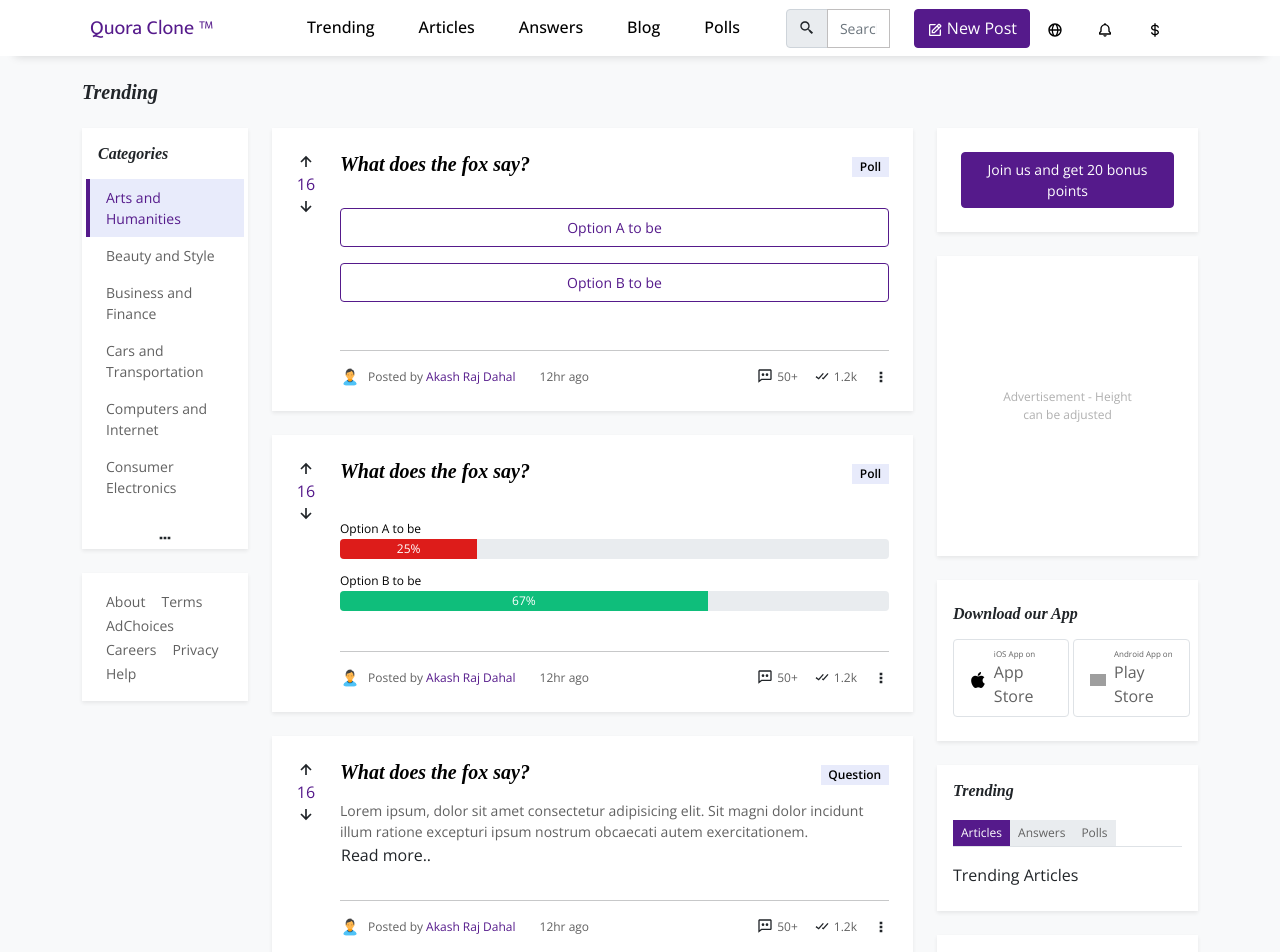
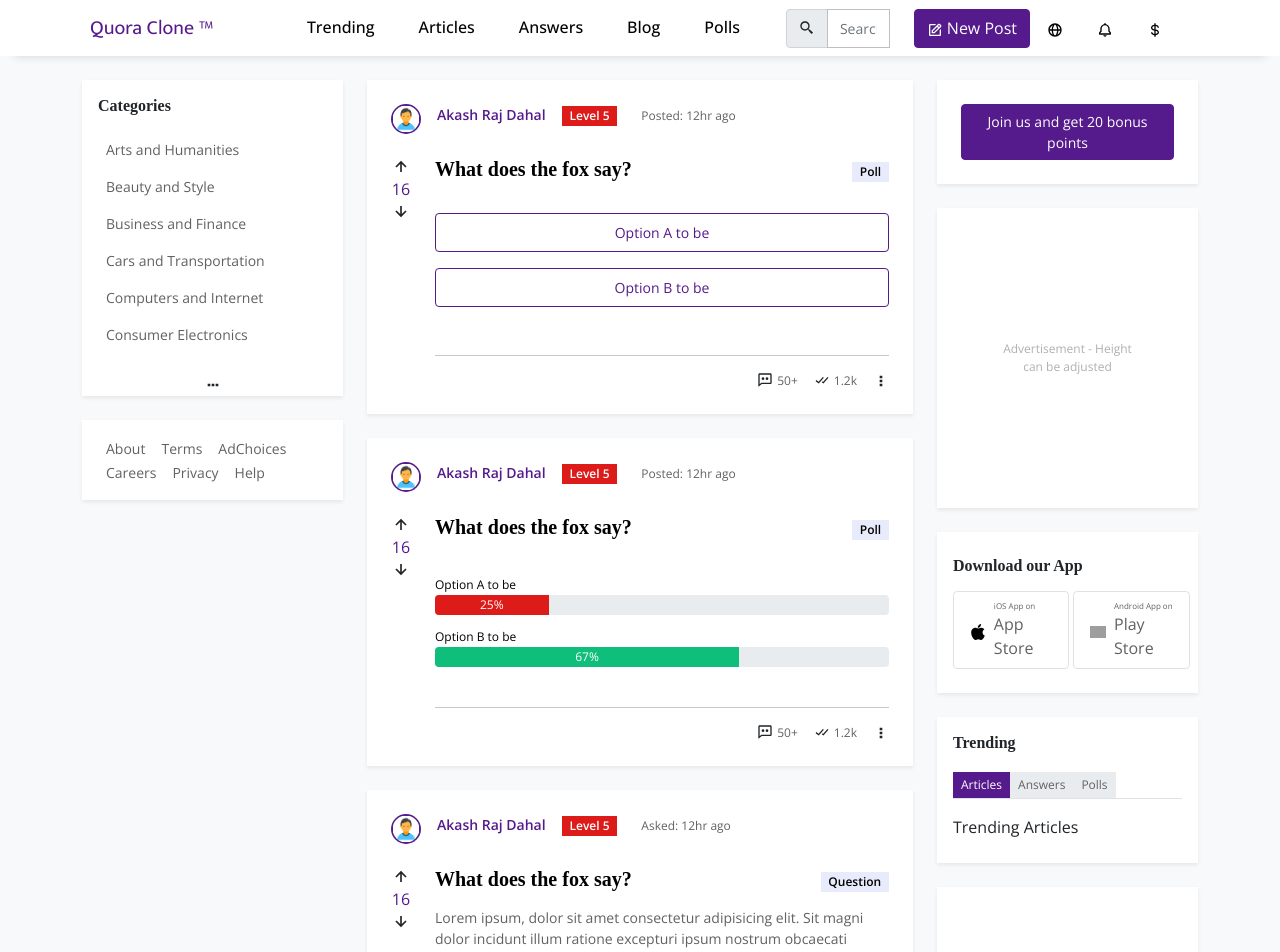
Before and after one commit to tusharsrivastava/quorac-frontend, a React (Create React App) app: page /help in a window 1280 px wide. Shown: the top 952 px of the page. Built offline with nearby package versions, Linux system fonts and the light colour scheme; grey boxes are pictures that could not be loaded.

Commit message:
Added Changes as per suggested by client

```diff
--- a/src/components/ArticleCard.js
+++ b/src/components/ArticleCard.js
@@ -14,6 +14,31 @@
 
   return (
     <div className="card shadow-sm mb-4 border-0 rounded-0 bg-white p-4">
+      <div className="d-flex mb-3">
+        <div className="d-flex flex-column align-items-center pe-3">
+          <div className="d-flex align-items-center">
+            <img
+              src="/person.png"
+              width="30"
+              height="30"
+              alt="user avatar"
+              style={{ padding: "0.1rem" }}
+              className="img-fluid rounded-circle bg-primary"
+            />
+          </div>
+        </div>
+        <div className="d-flex flex-column">
+          <div className="d-flex justify-content-between align-items-baseline">
+            <p className="mb-3 fsize-14 fw-700 pe-3">
+              <Link to="/profile" className="td-none text-primary">
+                Akash Raj Dahal
+              </Link>
+            </p>
+            <span className="badge bg-danger rounded-0 text-light">Level 5</span>
+            <small className="text-muted ms-md-4 ms-2">Asked: 12hr ago</small>
+          </div>
+        </div>
+      </div>
       <div className="d-flex">
         <div className="d-flex flex-column align-items-center pe-4">
           <BiUpArrowAlt size="1.25rem" />
@@ -27,15 +52,15 @@
                 What does the fox say?
               </Link>
             </h1>
-            <span className="badge bg-secondary rounded-0 text-dark"><small>{t(contentType)}</small></span>
+            <span className="badge bg-secondary rounded-0 text-dark">
+              <small>{t(contentType)}</small>
+            </span>
           </div>
           <p className="text-muted fsize-14 mb-0">
             Lorem ipsum, dolor sit amet consectetur adipisicing elit. Sit magni
             dolor incidunt illum ratione excepturi ipsum nostrum obcaecati autem
             exercitationem.
-          </p>
-          <p className="text-muted fsize-14">
-            <button className="btn p-0 td-none">Read more..</button>
+            <button className="btn text-primary p-0 px-1 fsize-14 td-none">Read more..</button>
           </p>
           <hr />
           <div className="d-flex flex-md-row flex-column w-100 align-items-md-center">
@@ -48,8 +73,8 @@
                 className="img-fluid rounded-circle bg-secondary"
               />
               <small className="text-muted ms-2">
-                Posted by{" "}
-                <Link to="#" className="td-none text-primary">
+                Answered by{" "}
+                <Link to="/profile" className="td-none text-primary">
                   Akash Raj Dahal
                 </Link>
               </small>
--- /dev/null
+++ b/src/components/FilterCard.js
@@ -0,0 +1,46 @@
+import { useEffect, useState } from "react";
+import { withRouter } from "react-router";
+import { Link } from "react-router-dom";
+
+const FilterCard = (props) => {
+    const { location } = props;
+    const [ visible, setVisible ] = useState(false);
+    const [ title, setTitle ] = useState("");
+
+    useEffect(()=> {
+      if (location?.hash) {
+        setVisible(true);
+        setTitle(
+          location?.hash.slice(1).replace(/(^\w|\s\w)/g, (m) => m.toUpperCase())
+        );
+      } else {
+        setVisible(false);
+      }
+    }, [location?.hash]);
+
+    if (!visible) {
+      return <></>;
+    }
+
+    return (
+      <div className="card shadow-sm mb-4 border-0 rounded-0 bg-white p-3">
+        <div className="d-flex mb-2">
+          <h6 className="fs-6">
+            <Link to="/article/1" className="td-none text-dark">
+              {title}
+            </Link>
+          </h6>
+        </div>
+        <div className="d-flex mb-3 flex-wrap">
+          {Array.from(new Array(10).keys()).map(k => {
+            const active = Math.random()*100 > 35;
+            return (<span key={k} className={`badge rounded-0 me-2 mb-2 ${active?'bg-primary text-light':'bg-secondary text-dark'}`}>
+              <small>Sub Category {k}</small>
+            </span>);
+          })}
+        </div>
+      </div>
+    );
+}
+
+export default withRouter(FilterCard);
--- a/src/components/Layout.js
+++ b/src/components/Layout.js
@@ -7,13 +7,13 @@
 const _Layout = (props) => {
   const { t } = useTranslation();
 
-  const { routes, pageTitle } = props;
+  const { routes, pageTitle, showTitle } = props;
   const { hideLS, hideRS } = props;
   const { leftSidebarSizes, rightSidebarSizes, mainSizes } = props;
   const {leftSidebar, rightSidebar, children} = props;
-  const [ls, setls] = useState({ size: null, lg: "2", sm: "3", md: "3", extras: "" });
+  const [ls, setls] = useState({ size: null, lg: "3", sm: "4", md: "4", extras: "" });
   const [rs, setrs] = useState({ size: "12", lg: "3", sm: null, md: null, extras: "" });
-  const [ms, setms] = useState({ size: "12", lg: "7", sm: "8", md: "9", extras: "" });
+  const [ms, setms] = useState({ size: "12", lg: "6", sm: "7", md: "8", extras: "" });
 
   useEffect(() => {
     if (leftSidebarSizes) {
@@ -35,19 +35,39 @@
       <Navbar routes={routes} />
       <Container>
         <Row className="my-4">
-          <h5 className="mb-4">{t(pageTitle)}</h5>
-          {hideLS ? (<></>) : (
-            <Col size={ms.size} lg={ls.lg} md={ls.md} sm={ls.sm} className={`order-2 order-sm-1 ${ls.extras}`}>
-              <div className="d-flex flex-column">
-                {leftSidebar}
-              </div>
+          {showTitle ? <h5 className="mb-4">{t(pageTitle)}</h5> : <></>}
+          {hideLS ? (
+            <></>
+          ) : (
+            <Col
+              size={ms.size}
+              lg={ls.lg}
+              md={ls.md}
+              sm={ls.sm}
+              className={`order-2 order-sm-1 ${ls.extras}`}
+            >
+              <div className="d-flex flex-column">{leftSidebar}</div>
             </Col>
           )}
-          <Col size={ms.size} lg={ms.lg} md={ms.md} sm={ms.sm} className={`order-1 order-sm-2 ${ms.extras}`}>
+          <Col
+            size={ms.size}
+            lg={ms.lg}
+            md={ms.md}
+            sm={ms.sm}
+            className={`order-1 order-sm-2 ${ms.extras}`}
+          >
             {children}
           </Col>
-          {hideRS ? (<></>):(
-            <Col size={rs.size} lg={rs.lg} md={rs.md} sm={rs.sm} className={`order-3 ${rs.extras}`}>
+          {hideRS ? (
+            <></>
+          ) : (
+            <Col
+              size={rs.size}
+              lg={rs.lg}
+              md={rs.md}
+              sm={rs.sm}
+              className={`order-3 ${rs.extras}`}
+            >
               {rightSidebar}
             </Col>
           )}
--- a/src/components/PollCard.js
+++ b/src/components/PollCard.js
@@ -14,6 +14,31 @@
 
   return (
     <div className="card shadow-sm mb-4 border-0 rounded-0 bg-white p-4">
+      <div className="d-flex mb-3">
+        <div className="d-flex flex-column align-items-center pe-3">
+          <div className="d-flex align-items-center">
+            <img
+              src="/person.png"
+              width="30"
+              height="30"
+              alt="user avatar"
+              style={{ padding: "0.1rem" }}
+              className="img-fluid rounded-circle bg-primary"
+            />
+          </div>
+        </div>
+        <div className="d-flex flex-column">
+          <div className="d-flex justify-content-between align-items-baseline">
+            <p className="mb-3 fsize-14 fw-700 pe-3">
+              <Link to="/profile" className="td-none text-primary">
+                Akash Raj Dahal
+              </Link>
+            </p>
+            <span className="badge bg-danger rounded-0 text-light">Level 5</span>
+            <small className="text-muted ms-md-4 ms-2">Posted: 12hr ago</small>
+          </div>
+        </div>
+      </div>
       <div className="d-flex">
         <div className="d-flex flex-column align-items-center pe-4">
           <BiUpArrowAlt size="1.25rem" />
@@ -60,22 +85,6 @@
           )}
           <hr />
           <div className="d-flex flex-md-row flex-column w-100 align-items-md-center">
-            <div className="d-flex align-items-center">
-              <img
-                src="/person.png"
-                width="20"
-                height="20"
-                alt="user avatar"
-                className="img-fluid rounded-circle bg-secondary"
-              />
-              <small className="text-muted ms-2">
-                Posted by{" "}
-                <Link to="#" className="td-none text-primary">
-                  Akash Raj Dahal
-                </Link>
-              </small>
-              <small className="text-muted ms-md-4 ms-2">12hr ago</small>
-            </div>
             <div className="ms-sm-auto mt-2 mt-md-0">
               <div className="d-flex align-items-center">
                 <div className="d-flex">
--- a/src/components/ProfileCard.js
+++ b/src/components/ProfileCard.js
@@ -7,7 +7,7 @@
       <div className="d-flex flex-column mt-3 pb-3 border-bottom">
         <div className="d-flex flex-md-row flex-column justify-content-between">
             <span className="fw-700">Akash Raj Dahal</span>
-            <span className="badge bg-primary align-content-center mt-1 align-self-start mb-1 mb-md-0">
+            <span className="badge bg-danger align-content-center mt-1 align-self-start mb-1 mb-md-0">
                 Level 5
             </span>
         </div>
--- a/src/i18n/index.js
+++ b/src/i18n/index.js
@@ -8,7 +8,7 @@
   .use(LanguageDetector)
   .use(initReactI18next)
   .init({
-    debug: process.env.MODE !== "prod",
+    debug: false,
     fallbackLng: "en",
     interpolation: {
       escapeValue: false,
--- a/src/pages/Home.js
+++ b/src/pages/Home.js
@@ -5,6 +5,7 @@
 import { LeftSidebar, RightSidebar } from "../components/Sidebar";
 
 import siteRoutes from "../Routes";
+import FilterCard from "../components/FilterCard";
 
 const Home = (props) => {
   return (
@@ -14,6 +15,7 @@
       leftSidebar={<LeftSidebar routes={siteRoutes} />}
       rightSidebar={<RightSidebar />}
     >
+      <FilterCard/>
       {Array.from(Array(10).keys()).map((i) => (Math.round(100*Math.random()) < 20) ? <PollCard key={i} isLive={(Math.round(100*Math.random()) < 65)} /> : <ArticleCard key={i} contentType="Question" />)}
     </Layout>
   );
--- a/src/primitives/ListView.js
+++ b/src/primitives/ListView.js
@@ -11,18 +11,23 @@
         <ul className="list-unstyled pl-0 mb-3 link-box px-1">
           {list.map((li) => {
             return (
-              <li key={li.key}>
+              <li className={li.active ? "d-flex active": "d-flex"} key={`lv_${li.key}`}>
                 <a
                   href={`#${li.key}`}
-                  onClick={() => onSelect(li)}
+                  onClick={(e) => onSelect(e, li)}
                   className={
                     li.active
-                      ? "td-none px-3 py-2 active"
+                      ? "td-none px-3 py-2"
                       : "td-none px-3 py-2"
                   }
                 >
                   {li.title}
                 </a>
+                {
+                  li.actions?.map((action) => {
+                    return (<button key={`lva_${action.title}`} className={`flex-grow-0 flex-shrink-0 btn fsize-14 text-${action.theme}`}>{action.title}</button>)
+                  })
+                }
               </li>
             );
           })}
--- a/src/theming/_reusable.scss
+++ b/src/theming/_reusable.scss
@@ -91,17 +91,29 @@
 }
 
 .link-box {
+    li {
         a {
             display: inline-block;
             width: 100%;
             border-left: 4px solid transparent;
             @extend .text-muted;
             @extend .fsize-14;
+        }
+        button {
+            display: none;
+        }
+
         &.active,
         &:hover {
+            background-color: $secondary;
+
+            a {
                 border-left: 4px solid $primary;
-            background-color: $secondary;
                 @extend .text-primary;
+            }
+        }
+        &:hover > button {
+            display: block;
         }
     }
 }
--- a/src/theming/index.scss
+++ b/src/theming/index.scss
@@ -36,7 +36,7 @@
 $nav-pills-border-radius: 0;
 
 $headings-font-family: "Lora";
-$headings-font-style: italic;
+$headings-font-style: normal;
 $headings-font-weight: 600;
 
 $theme-colors: (
```
Also changed, not shown: src/components/Sidebar.js (+30 -8 lines). Lines whose indentation alone changed are shown as unchanged.
